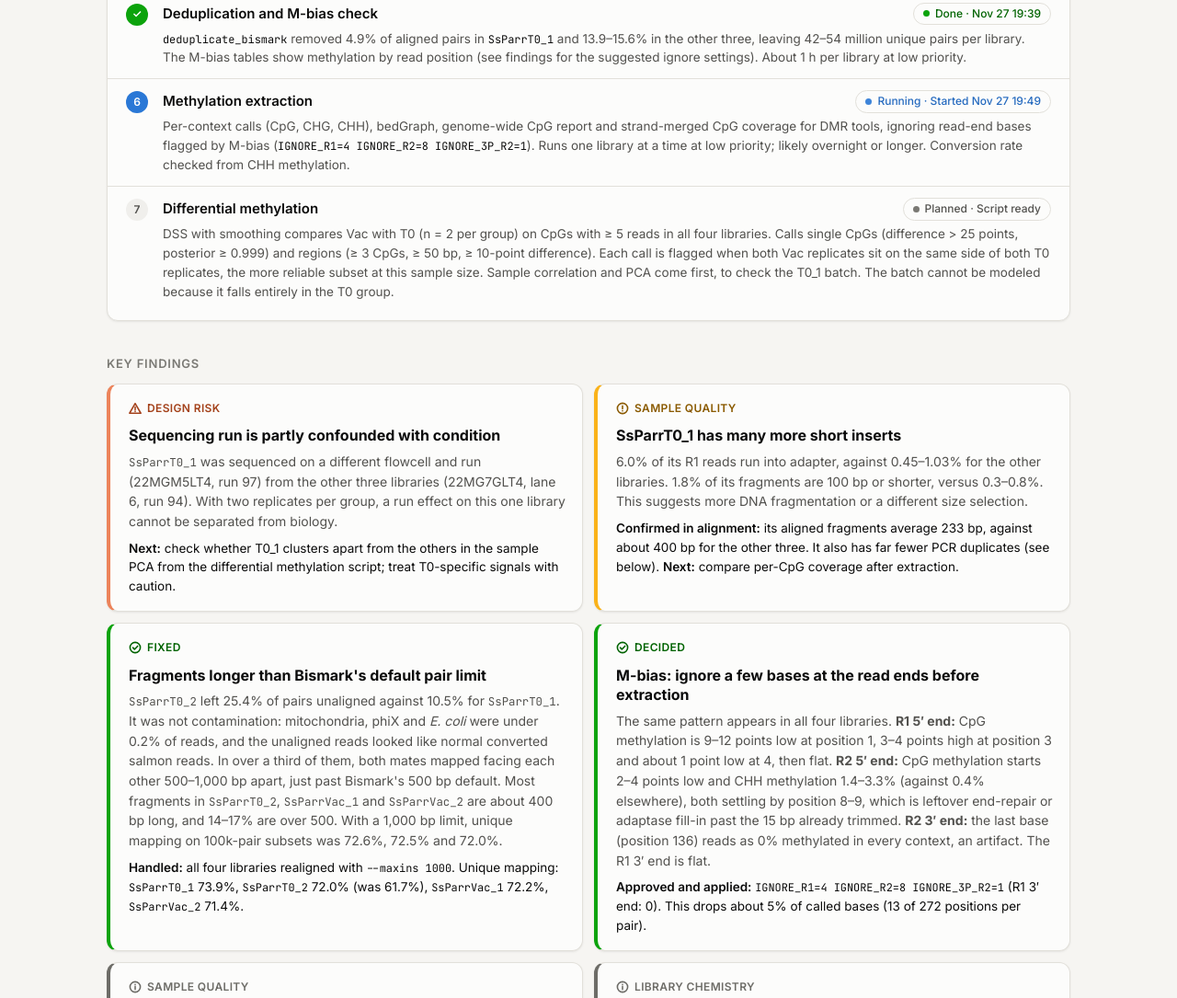
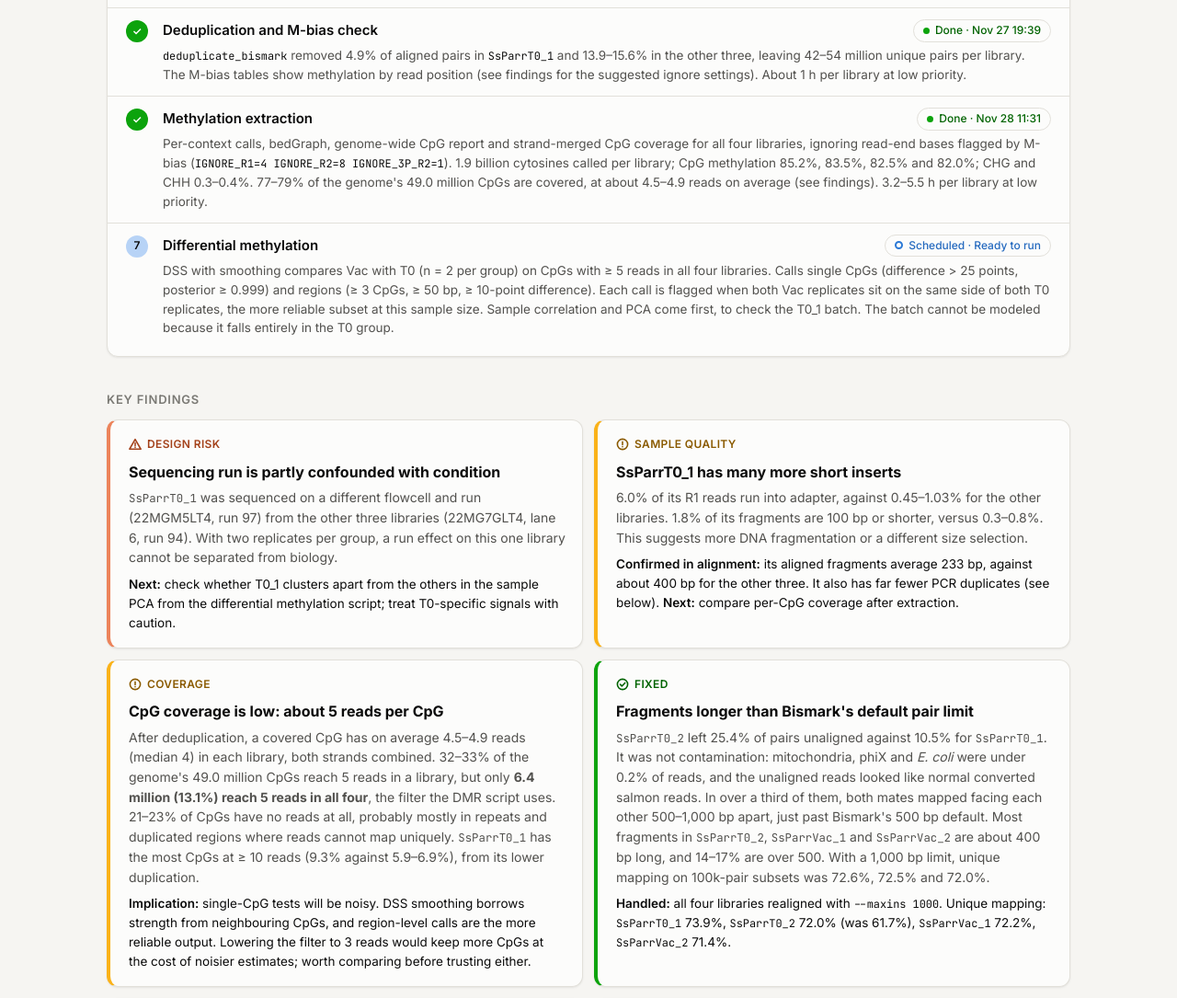
Before and after one commit to sr320/project-salmon-vaccine-wgbs, a plain HTML site: page docs/index.html in a window 1280 px wide. Shown: the part 775-1860 px from the top of the page at 92% size. Drawn offline with Linux system fonts and the light colour scheme.

Commit message:
Dashboard: methylation extraction done; low CpG coverage finding
Extraction finished for all four libraries (CpG methylation 82.0-85.2%,
CHG/CHH 0.3-0.4%). Covered CpGs average 4.5-4.9 reads; 6.4 million CpGs
(13.1% of 49.0 million) have >= 5 reads in all four libraries, the DMR
filter. DMR step marked ready to run.

Co-Authored-By: Claude Opus 5.5 <noreply@anthropic.com>

```diff
--- a/docs/index.html
+++ b/docs/index.html
@@ -278,7 +278,7 @@
 <script>
 /* ===== Update this block as the analysis moves forward ===== */
 const DATA = {
-  updated: "2026-11-27 19:55 PST, extraction running",
+  updated: "2026-11-28 11:40 PST, extraction done",
   steps: [
     { title: "Raw data and metadata", status: "done",
       detail: "4 paired-end libraries received; checksums recorded; <code>Metadata.tsv</code> cleaned." },
@@ -290,9 +290,9 @@ const DATA = {
       detail: "All four libraries aligned to Ssal_v3.1 with a 1,000 bp maximum fragment length (<code>--maxins 1000</code>). Unique mapping is 71.4–73.9% in every library, up from 61.7% for <code>SsParrT0_2</code> under Bismark's 500 bp default. About 4.5–6.5 h per library." },
     { title: "Deduplication and M-bias check", status: "done", when: "Nov 27 19:39",
       detail: "<code>deduplicate_bismark</code> removed 4.9% of aligned pairs in <code>SsParrT0_1</code> and 13.9–15.6% in the other three, leaving 42–54 million unique pairs per library. The M-bias tables show methylation by read position (see findings for the suggested ignore settings). About 1 h per library at low priority." },
-    { title: "Methylation extraction", status: "running", when: "Started Nov 27 19:49",
-      detail: "Per-context calls (CpG, CHG, CHH), bedGraph, genome-wide CpG report and strand-merged CpG coverage for DMR tools, ignoring read-end bases flagged by M-bias (<code>IGNORE_R1=4 IGNORE_R2=8 IGNORE_3P_R2=1</code>). Runs one library at a time at low priority; likely overnight or longer. Conversion rate checked from CHH methylation." },
-    { title: "Differential methylation", status: "planned", when: "Script ready",
+    { title: "Methylation extraction", status: "done", when: "Nov 28 11:31",
+      detail: "Per-context calls, bedGraph, genome-wide CpG report and strand-merged CpG coverage for all four libraries, ignoring read-end bases flagged by M-bias (<code>IGNORE_R1=4 IGNORE_R2=8 IGNORE_3P_R2=1</code>). 1.9 billion cytosines called per library; CpG methylation 85.2%, 83.5%, 82.5% and 82.0%; CHG and CHH 0.3–0.4%. 77–79% of the genome's 49.0 million CpGs are covered, at about 4.5–4.9 reads on average (see findings). 3.2–5.5 h per library at low priority." },
+    { title: "Differential methylation", status: "scheduled", when: "Ready to run",
       detail: "DSS with smoothing compares Vac with T0 (n = 2 per group) on CpGs with ≥ 5 reads in all four libraries. Calls single CpGs (difference > 25 points, posterior ≥ 0.999) and regions (≥ 3 CpGs, ≥ 50 bp, ≥ 10-point difference). Each call is flagged when both Vac replicates sit on the same side of both T0 replicates, the more reliable subset at this sample size. Sample correlation and PCA come first, to check the T0_1 batch. The batch cannot be modeled because it falls entirely in the T0 group." }
   ],
   findings: [
@@ -304,6 +304,10 @@ const DATA = {
       title: "SsParrT0_1 has many more short inserts",
       body: "6.0% of its R1 reads run into adapter, against 0.45–1.03% for the other libraries. 1.8% of its fragments are 100 bp or shorter, versus 0.3–0.8%. This suggests more DNA fragmentation or a different size selection.",
       action: "<b>Confirmed in alignment:</b> its aligned fragments average 233 bp, against about 400 bp for the other three. It also has far fewer PCR duplicates (see below). <b>Next:</b> compare per-CpG coverage after extraction." },
+    { level: "warning", tag: "Coverage",
+      title: "CpG coverage is low: about 5 reads per CpG",
+      body: "After deduplication, a covered CpG has on average 4.5–4.9 reads (median 4) in each library, both strands combined. 32–33% of the genome's 49.0 million CpGs reach 5 reads in a library, but only <b>6.4 million (13.1%) reach 5 reads in all four</b>, the filter the DMR script uses. 21–23% of CpGs have no reads at all, probably mostly in repeats and duplicated regions where reads cannot map uniquely. <code>SsParrT0_1</code> has the most CpGs at ≥ 10 reads (9.3% against 5.9–6.9%), from its lower duplication.",
+      action: "<b>Implication:</b> single-CpG tests will be noisy. DSS smoothing borrows strength from neighbouring CpGs, and region-level calls are the more reliable output. Lowering the filter to 3 reads would keep more CpGs at the cost of noisier estimates; worth comparing before trusting either." },
     { level: "resolved", tag: "Fixed",
       title: "Fragments longer than Bismark's default pair limit",
       body: "<code>SsParrT0_2</code> left 25.4% of pairs unaligned against 10.5% for <code>SsParrT0_1</code>. It was not contamination: mitochondria, phiX and <i>E. coli</i> were under 0.2% of reads, and the unaligned reads looked like normal converted salmon reads. In over a third of them, both mates mapped facing each other 500–1,000 bp apart, just past Bismark's 500 bp default. Most fragments in <code>SsParrT0_2</code>, <code>SsParrVac_1</code> and <code>SsParrVac_2</code> are about 400 bp long, and 14–17% are over 500. With a 1,000 bp limit, unique mapping on 100k-pair subsets was 72.6%, 72.5% and 72.0%.",
@@ -366,7 +370,7 @@ const kpis = [
   { label: "Libraries", value: DATA.samples.length, note: "2 before · 2 after vaccination" },
   { label: "Read pairs", value: (totalPairs / 1e6).toFixed(0) + "M", note: "2 × 151 bp, ~7–8× raw coverage each" },
   { label: "Pipeline steps done", value: doneSteps + " / " + DATA.steps.length, note: (DATA.steps.find((s) => s.status === "running") ? DATA.steps.find((s) => s.status === "running").title + " in progress" : DATA.steps.find((s) => s.status === "scheduled")?.title + " next") },
-  { label: "Open issues", value: openIssues, note: "Batch and insert size, both T0_1" }
+  { label: "Open issues", value: openIssues, note: "T0_1 batch and inserts; low CpG coverage" }
 ];
 $("kpis").innerHTML = kpis.map((k) =>
   `<div class="card kpi"><div class="label">${k.label}</div><div class="value">${k.value}</div><div class="note">${k.note}</div></div>`
```
